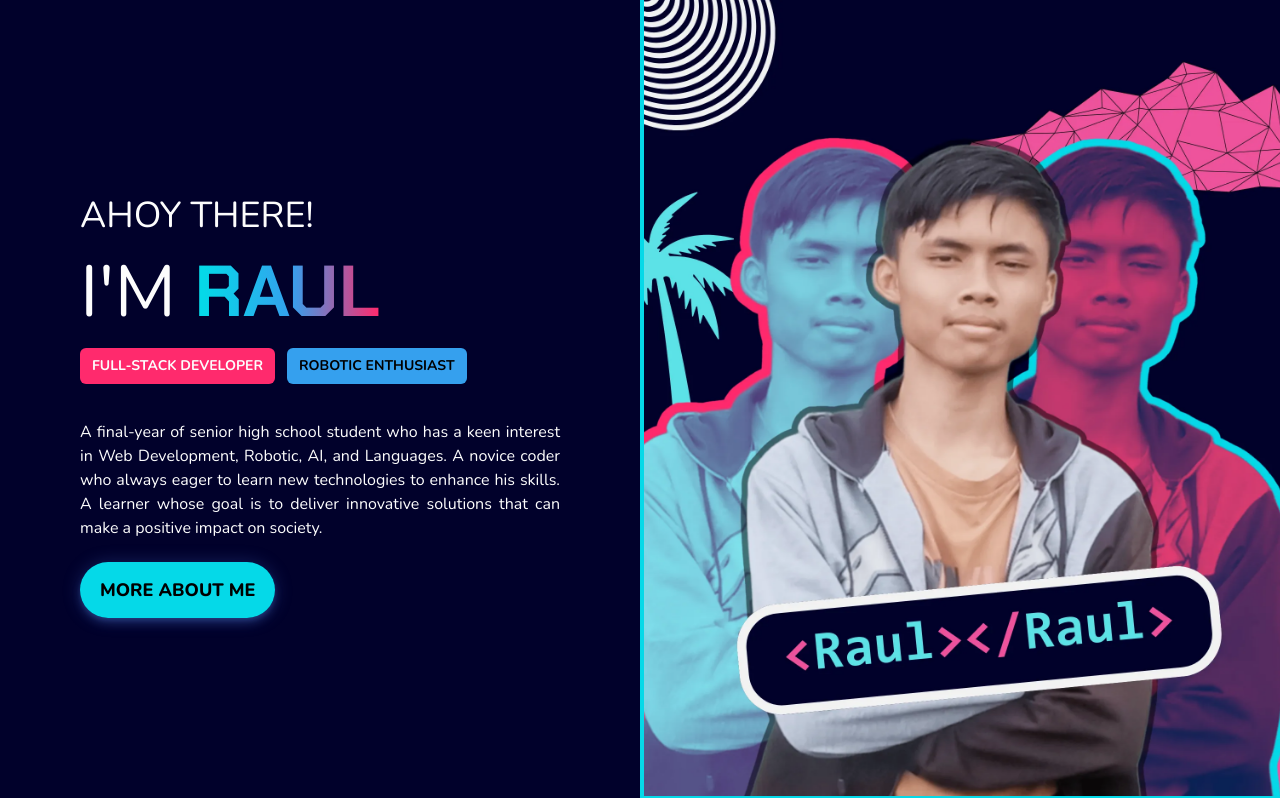
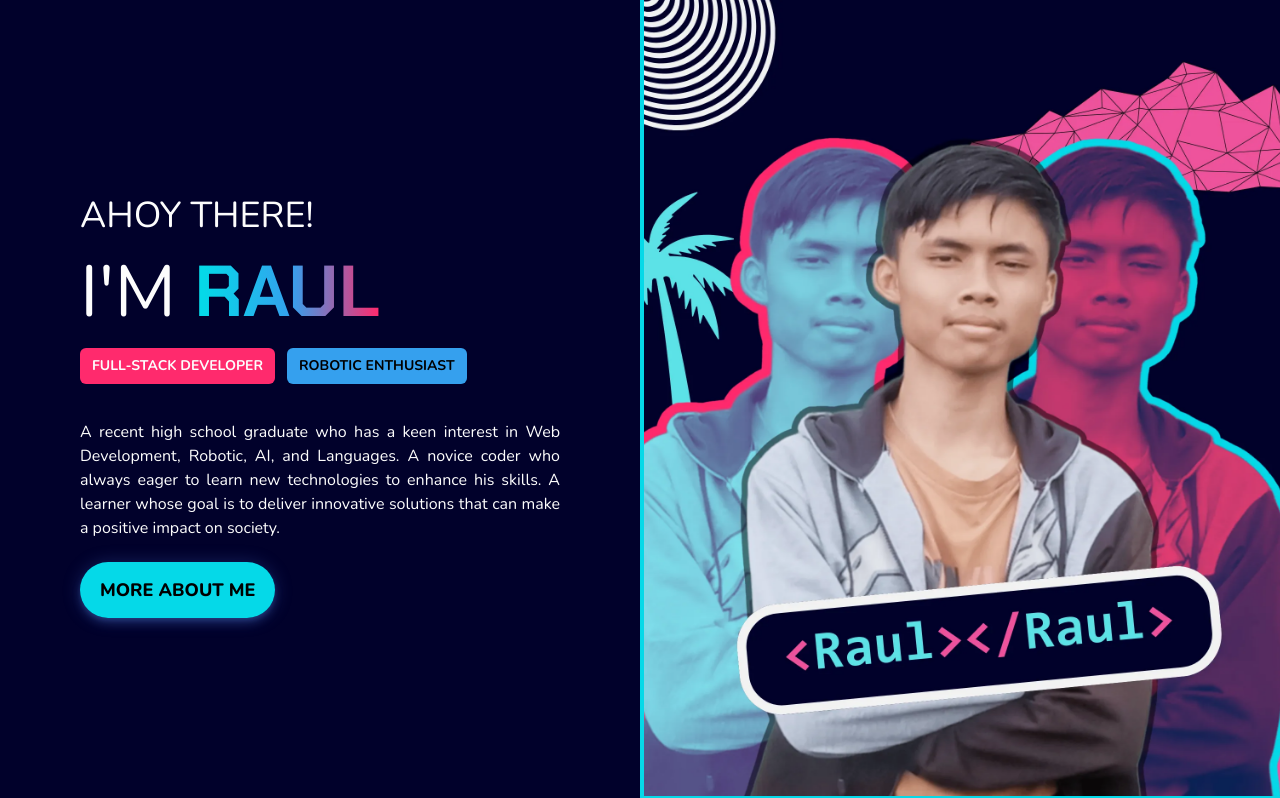
Before and after one commit to raulmaulidhino-dev/raulmaulidhino-portfolio, a React (Vite) app: page / in a window 1280 px wide. Shown: the top 798 px of the page. Built offline with nearby package versions, Linux system fonts and the light colour scheme.

Commit message:
feat: change text based on my status right now

```diff
--- a/src/components/Hero.jsx
+++ b/src/components/Hero.jsx
@@ -12,7 +12,7 @@ export default function Hero({ name, roles }) {
                         <div className="even:text-black bg-neon-blue odd:bg-neon-magenta text-special-white text-sm font-bold uppercase px-3 py-2 rounded-md" key={"role " + index} data-aos="zoom-in">{ role }</div>
                     ))}
                 </section>
-                <p className="text-justify my-4" data-aos="fade-down">A final-year of senior high school student who has a keen interest in <span>Web Development</span>, <span>Robotic</span>, <span>AI</span>, and <span>Languages</span>.  A novice <span>coder</span> who always eager to learn new technologies to enhance his skills. A learner whose goal is to deliver innovative solutions that can make a positive impact on society.</p>
+                <p className="text-justify my-4" data-aos="fade-down">A recent high school graduate who has a keen interest in <span>Web Development</span>, <span>Robotic</span>, <span>AI</span>, and <span>Languages</span>.  A novice <span>coder</span> who always eager to learn new technologies to enhance his skills. A learner whose goal is to deliver innovative solutions that can make a positive impact on society.</p>
                 <section data-aos="zoom-in-down">
                     <a href="#about_me" className="button-link text-black text-sm md:text-lg bg-neon-cyan font-extrabold py-4 px-5 rounded-full">MORE ABOUT ME</a>
                 </section>
```
